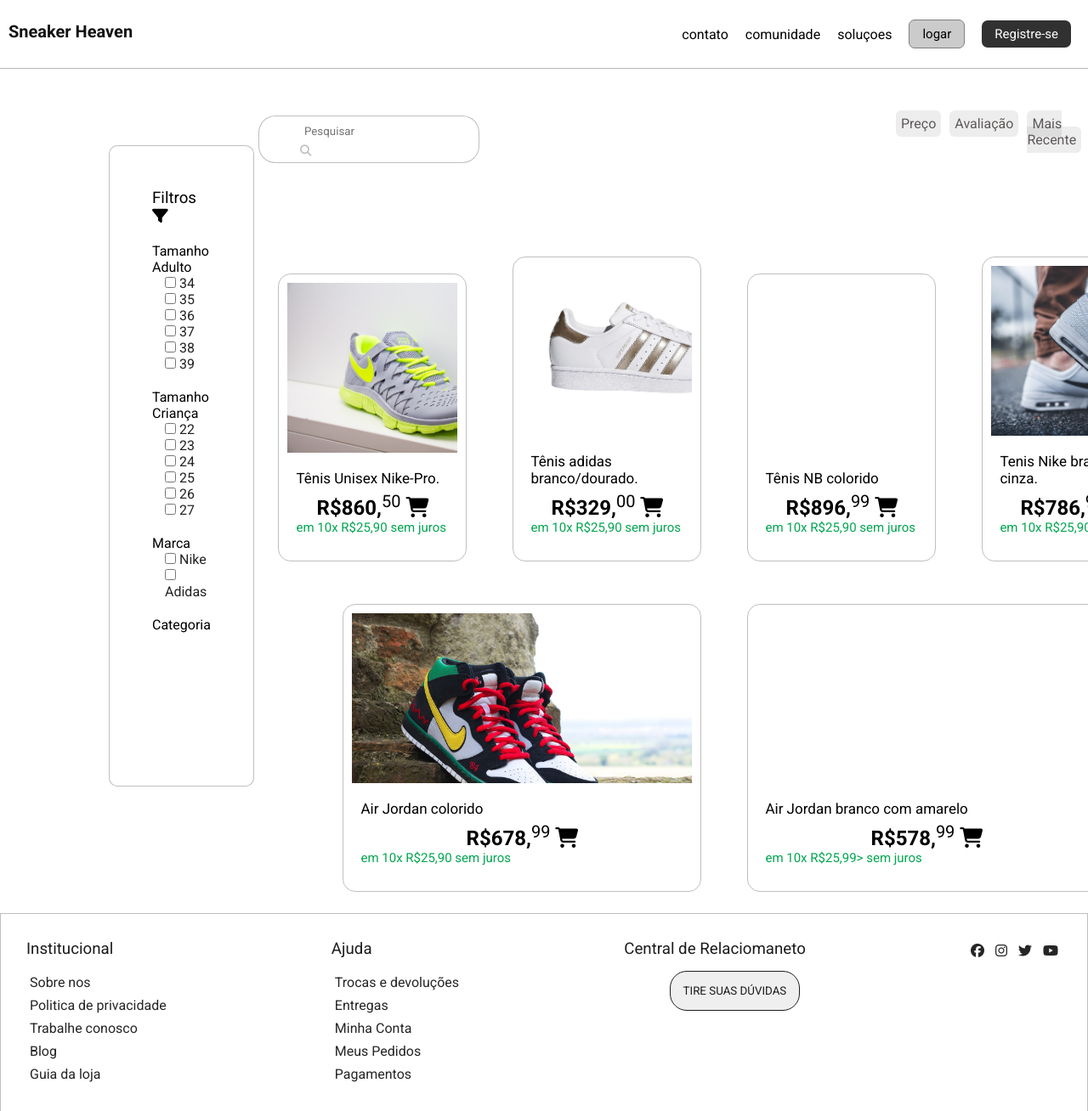
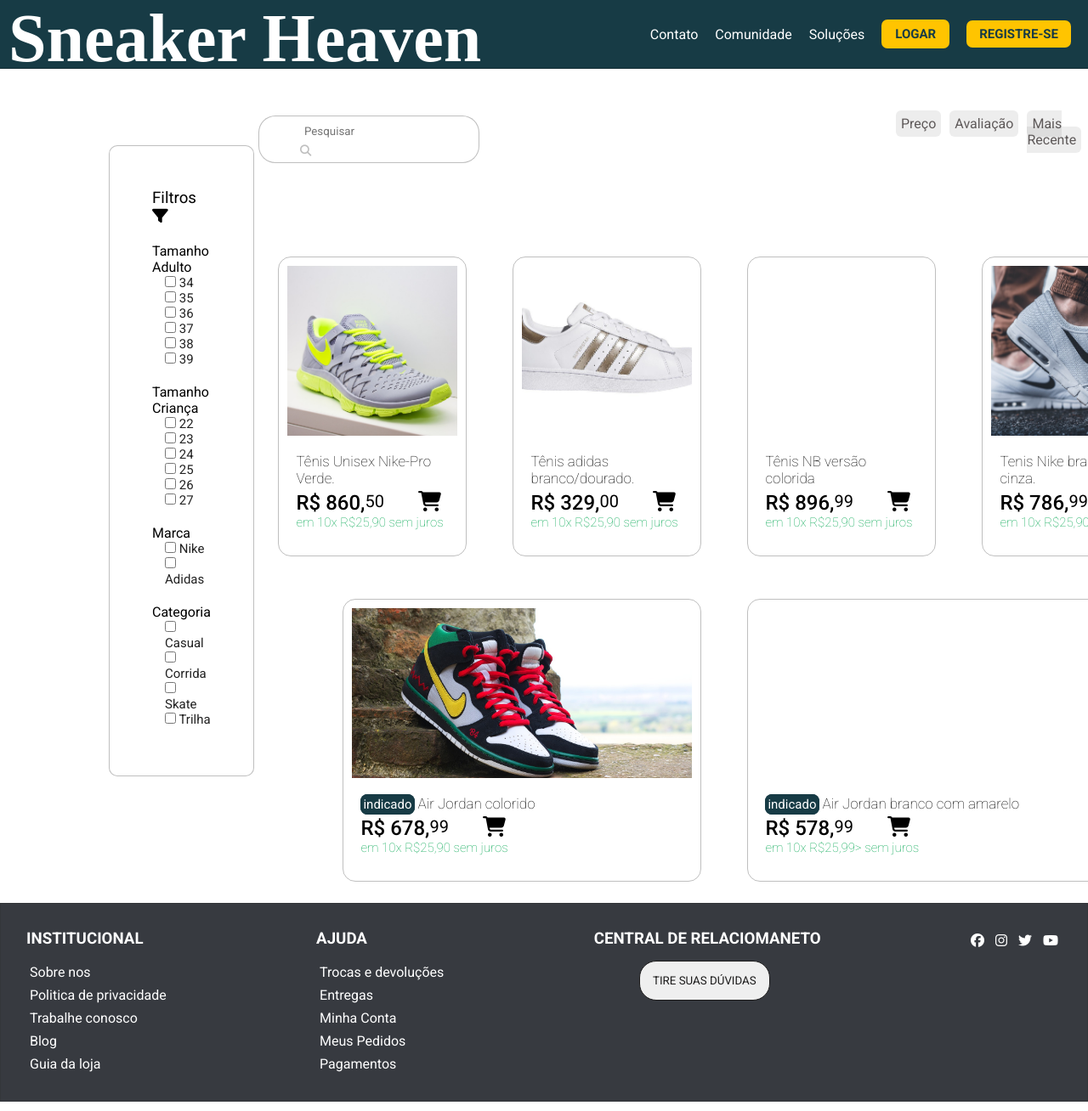
Before and after one commit to JefersondaCruz/Site-Catalogo---web, a plain HTML site: page index.html in a window 1280 px wide. Shown: the top 1308 px of the page at 85% size. Drawn offline with Linux system fonts and the light colour scheme; a web font is replaced by a local one.

Commit message:
Feature/newstyles

```diff
--- a/index.html
+++ b/index.html
@@ -6,6 +6,7 @@
 
     <link href="https://fonts.googleapis.com/css2?family=Montserrat:ital,wght@0,100..900;1,100..900&family=Roboto:ital,wght@0,100;0,300;0,400;0,500;0,700;0,900;1,100;1,300;1,400;1,500;1,700;1,900&display=swap" rel="stylesheet">
     <meta charset="UTF-8">
+    <link href="https://fonts.googleapis.com/css2?family=Qwitcher+Grypen:wght@400;700&display=swap" rel="stylesheet">
     <meta name="viewport" content="width=device-width, initial-scale=1.0">
     <link rel="stylesheet" href="styles.css">
     <script src="https://kit.fontawesome.com/cefda88136.js" crossorigin="anonymous"></script>
@@ -16,9 +17,9 @@
         <nav class="navbar-cabeçalho" >
             <a href="#" id="logo"> Sneaker Heaven</a>
             <ul id="menu">
-                <li class="items-navbar"><a href="#">contato</a></li>
-                <li class="items-navbar"><a href="#">comunidade</a></li>
-                <li class="items-navbar"><a href="#">soluçoes</a></li>
+                <li class="items-navbar"><a href="#">Contato</a></li>
+                <li class="items-navbar"><a href="#">Comunidade</a></li>
+                <li class="items-navbar"><a href="#">Soluções</a></li>
                 <li class="items-navbar"><button class="btn-logar">logar</button></li>
                 <li class="items-navbar"><button class="btn-registro">Registre-se</button></li>
             </ul>
@@ -29,6 +30,7 @@
     <main class="main-content">
         <aside >
             <div class="filter">
+
                 <ul >
                     <h3>Filtros <i class="fa-solid fa-filter"></i></h3>
 
@@ -56,7 +58,11 @@
                         <p> <input type="checkbox" class="caixa-escolha"> Adidas</p>
                     </li>
                     <li>
-                        Categoria
+                        <label for="caixa-escolha">Categoria</label>
+                        <p> <input type="checkbox" class="caixa-escolha"> Casual</p>
+                        <p> <input type="checkbox" class="caixa-escolha"> Corrida</p>
+                        <p> <input type="checkbox" class="caixa-escolha"> Skate</p>
+                        <p> <input type="checkbox" class="caixa-escolha"> Trilha</p>
                     </li>
                 </ul>
             </div>
@@ -78,8 +84,8 @@
                 <div class="card card-1">
                     <div class="card-image"></div>
                     <div class="card-description">
-                        <p>Tênis Unisex Nike-Pro.</p>
-                        <h2>R$860,<sup>50</sup> <i class="fa-solid fa-cart-shopping"></i></h2>
+                        <p>Tênis Unisex Nike-Pro Verde.</p>
+                        <h2>R$ 860,<sup>50</sup> <i class="fa-solid fa-cart-shopping"></i></h2>
                         <p class="box-parcelar">em 10x R$25,90 sem juros</p>
                     </div>
                 </div>
@@ -87,15 +93,15 @@
                     <div class="card-image"></div>
                     <div class="card-description">
                         <p>Tênis adidas branco/dourado.</p>
-                        <h2>R$329,<sup>00</sup> <i class="fa-solid fa-cart-shopping"></i></h2>
+                        <h2>R$ 329,<sup>00</sup> <i class="fa-solid fa-cart-shopping"></i></h2>
                         <p class="box-parcelar">em 10x R$25,90 sem juros</p>
                     </div>
                 </div>
                 <div class="card card-3">
                     <div class="card-image"></div>
                     <div class="card-description">
-                        <p>Tênis NB colorido</p>
-                        <h2>R$896,<sup>99</sup> <i class="fa-solid fa-cart-shopping"></i></h2>
+                        <p>Tênis NB versão colorida</p>
+                        <h2>R$ 896,<sup>99</sup> <i class="fa-solid fa-cart-shopping"></i></h2>
                         <p class="box-parcelar">em 10x R$25,90 sem juros</p>
                     </div>
                 </div>
@@ -103,23 +109,23 @@
                     <div class="card-image"></div>
                     <div class="card-description">
                         <p>Tenis Nike branco com cinza.</p>
-                        <h2>R$786,<sup>99</sup> <i class="fa-solid fa-cart-shopping"></i></h2>
+                        <h2>R$ 786,<sup>99</sup> <i class="fa-solid fa-cart-shopping"></i></h2>
                         <p class="box-parcelar">em 10x R$25,90 sem juros</p>
                     </div>
                 </div>
                 <div class="card card-5">
                     <div class="card-image"></div>
                     <div class="card-description">
-                        <p>Air Jordan colorido</p>
-                        <h2>R$678,<sup>99</sup> <i class="fa-solid fa-cart-shopping"></i></h2>
+                        <p> <span class="indicado-1">indicado</span>Air Jordan colorido</p>
+                        <h2>R$ 678,<sup>99</sup> <i class="fa-solid fa-cart-shopping"></i></h2>
                         <p class="box-parcelar">em 10x R$25,90 sem juros</p>
                     </div>
                 </div>
                 <div class="card card-6">
                     <div class="card-image"></div>
                     <div class="card-description">
-                        <p>Air Jordan branco com amarelo</p>
-                        <h2>R$578,<sup>99</sup> <i class="fa-solid fa-cart-shopping"></i></h2>
+                        <p> <span class="indicado-1">indicado</span>Air Jordan branco com amarelo</p>
+                        <h2>R$ 578,<sup>99</sup> <i id="car-1" class="fa-solid fa-cart-shopping"></i></h2>
                         <p class="box-parcelar">em 10x R$25,99> sem juros</p>
                     </div>
                 </div>
--- a/styles.css
+++ b/styles.css
@@ -16,10 +16,12 @@
 .navbar-cabeçalho {
     display: flex;
     justify-content: flex-end;
-    background-color: #fff;
+    background-color: #173B45;
     border-bottom: 1px solid rgba(0, 0, 0, 0.288);
     height: 80px;
     width: 100%;
+    color: #FFf;
+
 }
 
 #menu {
@@ -29,16 +31,21 @@
     gap: 20px;
     margin-right: 20px;
 
+}
+
+#menu li a{
+    font-size: 16px;
+}
 
 
-}
 #logo {
-    margin-top: 25px;
+
     margin-left: 10px;
-    color: #121212;
-    font-size: 20px;
+    color: #fff;
+    font-size: 80px;
     font-weight: bold;
     text-decoration: none;
+    font-family:"Qwitcher Grypen" ;
 
 }
 
@@ -46,17 +53,21 @@
     display: flex;
     align-items: center;
     gap: 20px;
+
 }
 
 
 .items-navbar a {
     text-decoration: none;
-    color: black;
+    color: #FFF;
 }
 
 .btn-logar {
-    background-color: rgba(128, 128, 128, 0.411);
-    border: 1px solid gray;
+    text-transform: uppercase;
+    font-weight: 600;
+    color: #173B45;
+    background-color: #ffc400;
+    border: 1px solid rgba(128, 128, 128, 0);
     border-radius: 7px;
     padding: 7px 15px;
     font-size: 15px;
@@ -64,14 +75,16 @@
 }
 
 .btn-logar:hover {
-    background-color: rgb(255, 251, 251);
-    color: rgb(0, 0, 0);
+    background-color: rgb(0, 0, 0);
+    color: rgb(255, 255, 255);
     cursor: pointer;
 }
 
 .btn-registro {
-    background-color: rgba(0, 0, 0, 0.808);
-    color: white;
+    font-weight: 600;
+    text-transform: uppercase;
+    background-color: #ffc400;
+    color: #173B45;
     border: rgba(128, 128, 128, 0.671);
     border-radius: 7px;
     padding: 7px 15px;
@@ -146,6 +159,10 @@
     color: rgba(44, 43, 43, 0.3);
 
 }
+
+
+
+
  /* Filtro a Esquerda */
 aside {
     padding: 0;
@@ -166,9 +183,12 @@
 
 }
 
+
+
 .filter ul li p {
     color: rgb(34, 34, 34);
     margin-left: 15px;
+    font-size: 15px;
 }
 
 .boxtyles .caixa-escolha {
@@ -192,6 +212,11 @@
     text-align: center;
 }
 
+.card:hover {
+    box-shadow: rgba(149, 157, 165, 0.2) 0px 16px 30px;
+    cursor: pointer;
+}
+
 .card {
     display: inline-block;
     width: 200px;
@@ -206,13 +231,19 @@
     background-size: cover;
     padding: 100px;
     box-sizing: border-box;
-
+    background-position: center;
 
 }
 
 .card-description .box-parcelar {
     font-size: 15px;
     color: #00A650;
+}
+
+.card-description h2 {
+    color: black;
+    display: flex;
+    justify-content: flex-start;
 }
 
 .card-5, .card-6 {
@@ -234,6 +265,8 @@
 
 .card-4 .card-image {
     background-image: url(img/nike2.jpg);
+
+
 }
 
 .card-5 .card-image {
@@ -255,7 +288,7 @@
 
 .produto p {
     /*font-family: "New Amsterdam", sans-serif; */
-    font-weight: 400;
+    font-weight: 200;
     color: #000000;
     text-align: left;
     font-size: 17px;
@@ -264,7 +297,7 @@
 .produto h2 {
    /* font-family: "New Amsterdam", sans-serif; */
     font-family: "Roboto";
-    font-weight: 600;
+    font-weight: 500;
     padding-top: 5px;
 }
 
@@ -272,25 +305,42 @@
     padding: 20px 10px;
 }
 
+.card-description .indicado-1 {
+    color: #fff;
+    background-color: #173B45;
+    border: 1px solid #173B45;
+    margin-right: 4px;
+    border-radius: 8px;
+    font-size: 15px;
+    padding: 2px;
+}
+
+.card-description h2 i {
+    margin-left: 40px;
+}
 /* Rodapé */
 
 footer {
+
     display: flex;
     justify-content: space-between;
     border: 1px solid rgba(44, 43, 43, 0.3);
     padding: 30px;
+    background-color: #373A40;
 
 }
 
 footer h3 {
+    font-weight: bolder;
     padding-bottom: 15px;
-    color: rgb(29, 28, 28);
+    color: #FFF;
+    text-transform: uppercase;
 }
 
 footer ul li {
     list-style: none;
     padding: 4px;
-    color: rgb(37, 37, 37);
+    color: #fff;
 
 }
 
```
